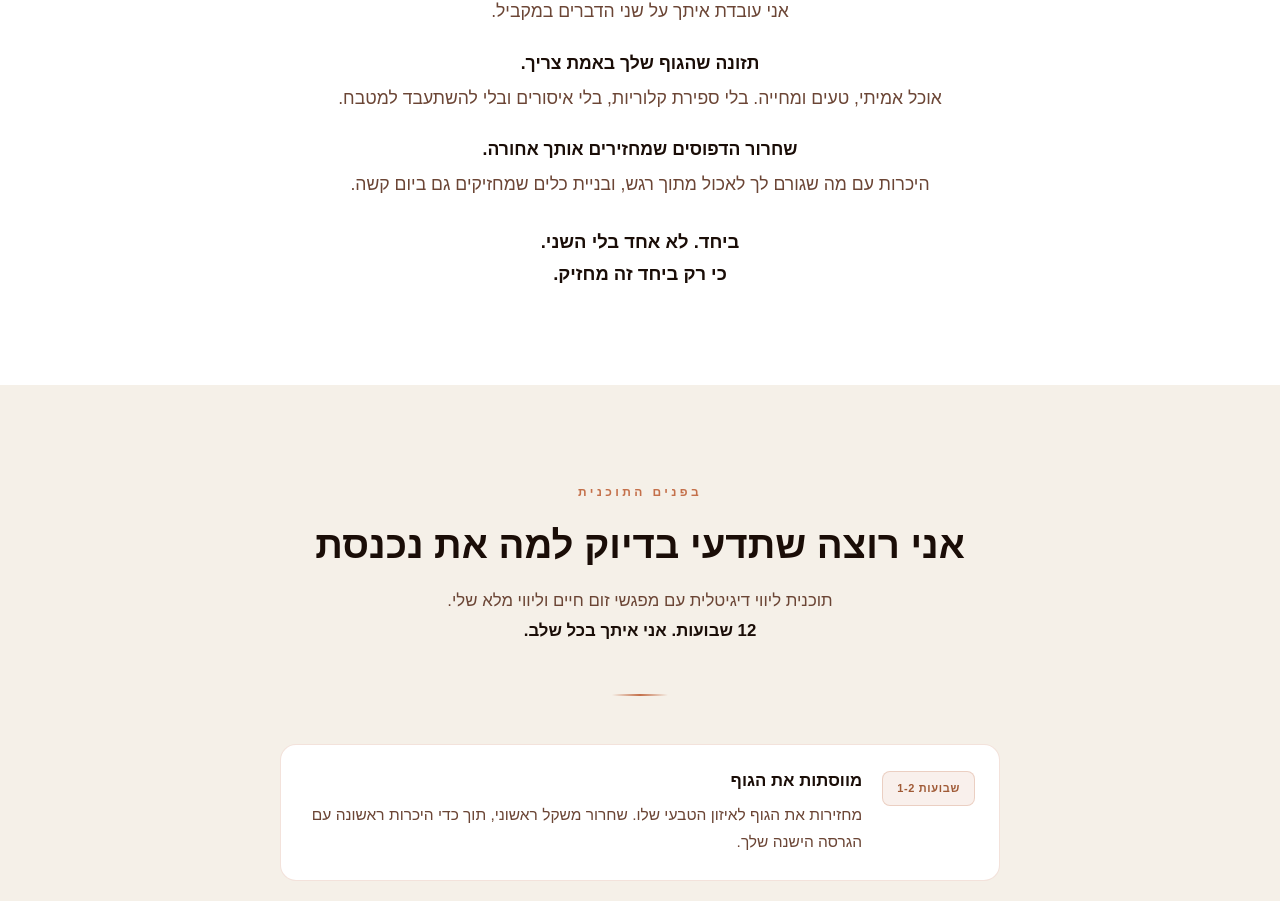
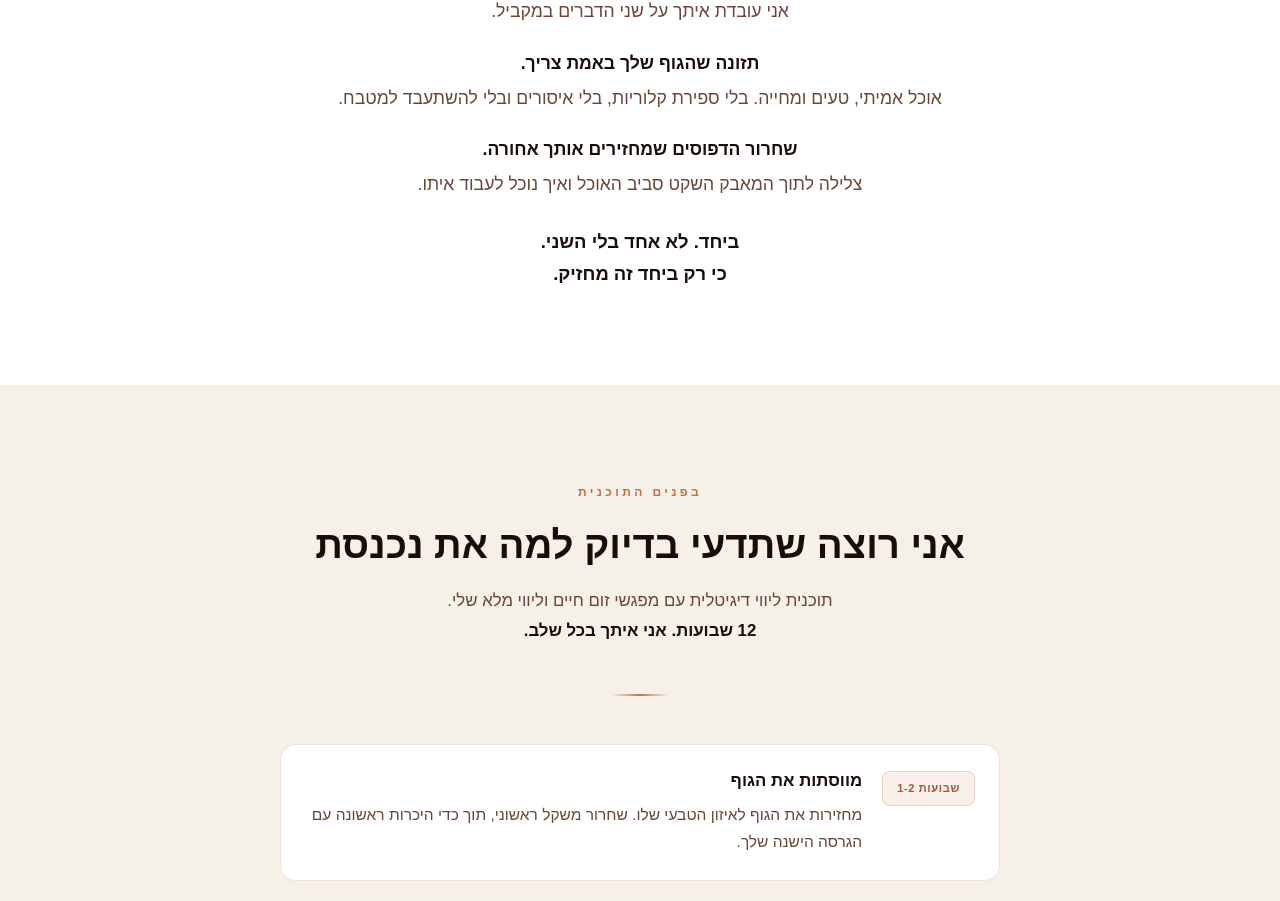
Before and after one commit to shenhav1985-netizen/floweat-landing, a Next.js app: page / in a window 1280 px wide. Shown: the part 3593-4494 px from the top of the page. Built offline with nearby package versions, Linux system fonts and the light colour scheme.

Commit message:
Update emotional patterns description in WhySolutionSection

```diff
--- a/app/components/WhySolutionSection.tsx
+++ b/app/components/WhySolutionSection.tsx
@@ -144,7 +144,7 @@ export default function WhySolutionSection() {
           }}>
             <strong style={{ color: 'var(--text-dark)' }}>שחרור הדפוסים שמחזירים אותך אחורה.</strong>
             <br />
-            היכרות עם מה שגורם לך לאכול מתוך רגש, ובניית כלים שמחזיקים גם ביום קשה.
+            צלילה לתוך המאבק השקט סביב האוכל ואיך נוכל לעבוד איתו.
           </p>
 
           <p style={{
```
